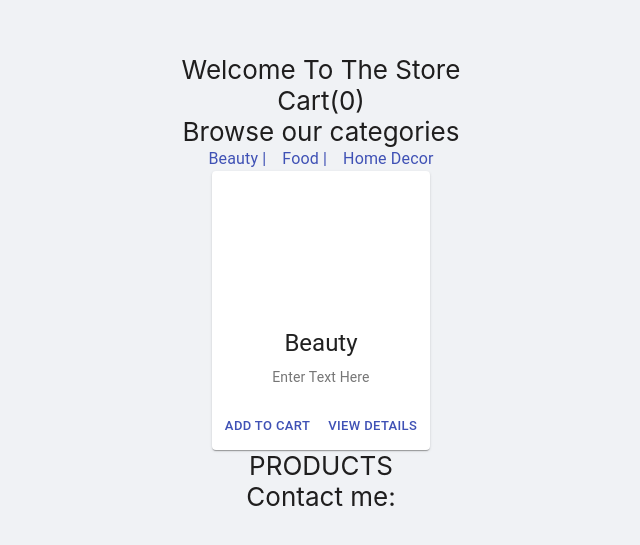
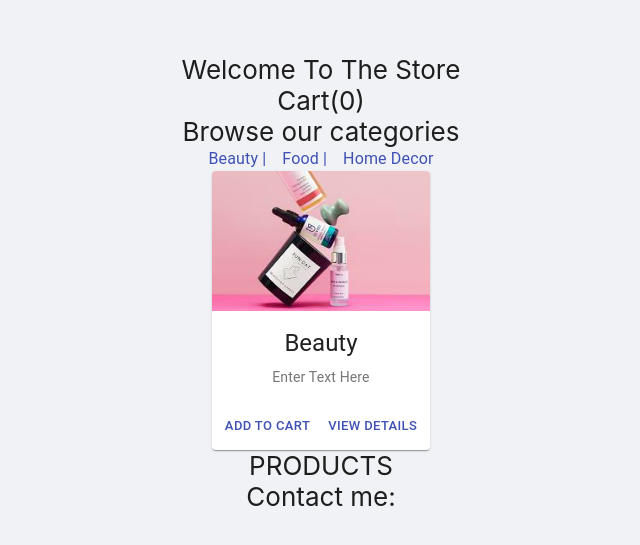
Before and after one commit to advanced-javascript-Riva/storefront, a React (Create React App) app: page / in a window 1280 px wide. Shown: the part 117-662 px from the top of the page, without its empty margins (319-959 px from the left). Built offline with nearby package versions, Linux system fonts and the light colour scheme.

Commit message:
moved images to src and added image

```diff
--- a/src/Components/Products.js
+++ b/src/Components/Products.js
@@ -7,6 +7,7 @@ import CardContent from '@material-ui/core/CardContent';
 import CardMedia from '@material-ui/core/CardMedia';
 import Button from '@material-ui/core/Button';
 import Typography from '@material-ui/core/Typography';
+import beauty from '../assets/beauty.jpeg'
 
 const useStyles = makeStyles({
   root: {
@@ -26,6 +27,7 @@ export default function MediaCard() {
         <CardMedia
           className={classes.media}
           title="beauty products"
+          image={beauty}
         />
         <CardContent>
           <Typography gutterBottom variant="h5" component="h2">
```
Also changed, not shown: src/assets/beauty.jpeg (renamed from public/assets/beauty.jpeg), src/assets/home-decor.jpg (renamed from public/assets/home-decor.jpg).
